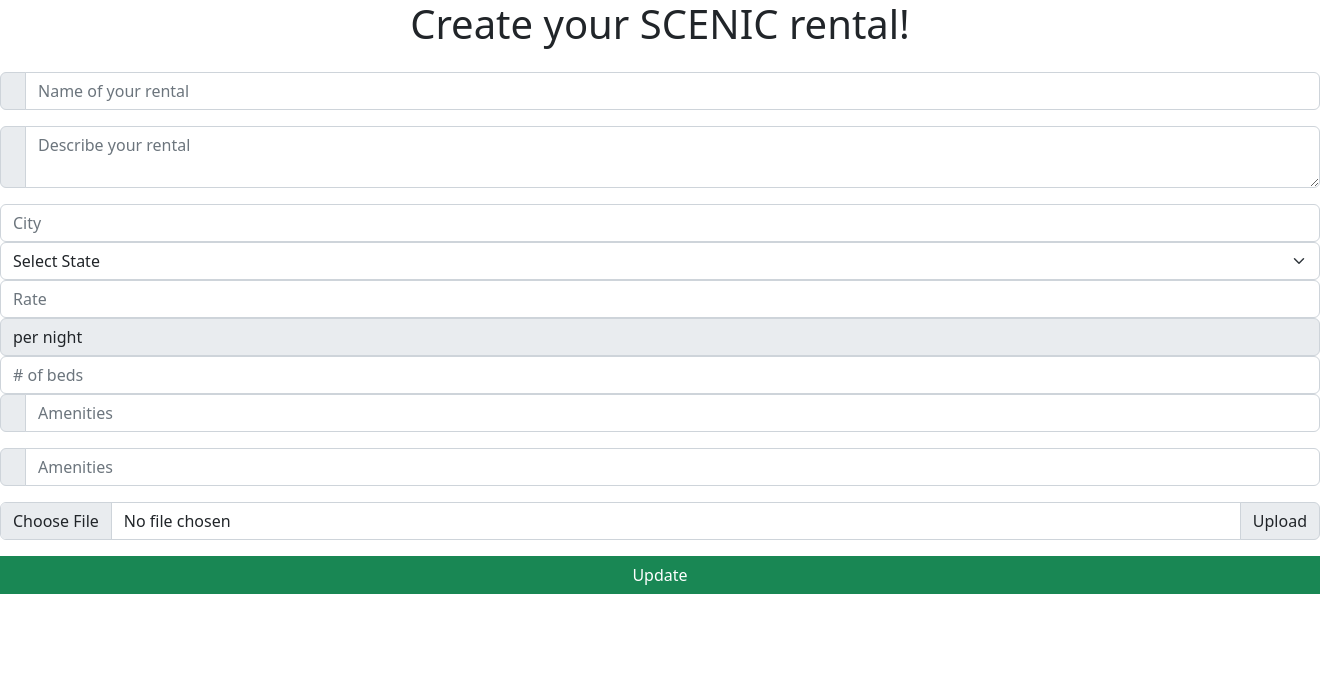
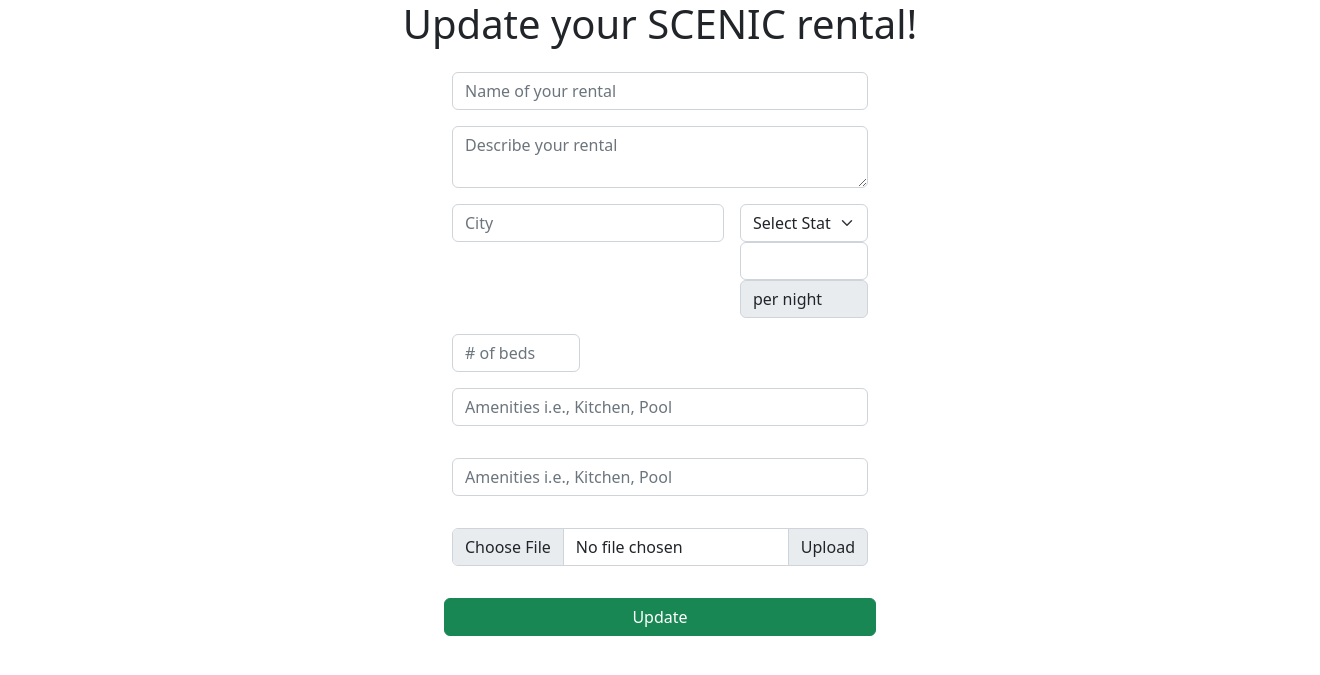
Before and after one commit to dqrico/scenic_app, a Flask app: template flask_app/templates/editOne.html in a window 1320 px wide; the page is wider, and only the part inside the window is pictured. Shown: the top 675 px of that part. Run offline with Flask 2, Linux system fonts and the light colour scheme; the template is opened without the code that fills it, so the values that code supplies are empty.

Commit message:
mostly cleaned up forms

```diff
--- a/flask_app/templates/editOne.html
+++ b/flask_app/templates/editOne.html
@@ -8,23 +8,21 @@
     <title>Create</title>
 </head>
 <body>
-    <h1 class="text-center mb-4">Create your SCENIC rental!</h1>
-    <div class="main">
+    <h1 class="text-center mb-4">Update your SCENIC rental!</h1>
+    <div class="container text-center col-md-4">
         <div class="row">
             <div class="form">
                 <div class="input-group mb-3">
-                    <span class="input-group-text" id="basic-addon1"></span>
                     <input type="text" name="name" class="form-control" placeholder="Name of your rental" aria-describedby="basic-addon1">
                 </div>
                 <div class="input-group mb-3">
-                    <span class="input-group-text"></span>
                     <textarea class="form-control" name="description" placeholder="Describe your rental"></textarea>
                 </div>
-                <div class="form-group row">
-                    <div class="col-xs-3">
-                    <input class="form-control" name ="city"placeholder="City" type="text">
+                <div class="row g-3 mb-3">
+                    <div class="col-sm-8">
+                    <input class="form-control" name="city"placeholder="City" type="text">
                     </div>
-                    <div class="col-xs-3">
+                    <div class="col-sm">
                     <select class="form-select" name="state" type="text">
                         <option selected>Select State</option>
                         <option value=1>AL</option>
@@ -84,21 +82,19 @@
                         <option value=55>WY</option>
                     </div>
                 </div>
-                <div class="input-group mb-3">
-                    <span class="input-group-text">$</span>
-                    <input type="text" name="rate" class="form-control" placeholder="Rate">
-                    <span class="input-group-text">per night</span>
-                </div>
-                <div class="col-xs-2">
+                    <div class="input-group mb-3">
+                        <span class="input-group-text">$</span>
+                        <input type="text" name="rate"class="form-control" aria-label="Amount (to the nearest dollar)">
+                        <span class="input-group-text">per night</span>
+                    </div>
+                <div class="col-sm-4">
                     <input class="form-control" name ="beds" placeholder="# of beds" type="text">
                 </div>
                 <div class="input-group mb-3">
-                    <span class="input-group-text" id="basic-addon1"></span>
-                    <input type="text" name="amenity_1" class="form-control" placeholder="Amenities" aria-describedby="basic-addon1">
+                    <input type="text" name="amenity_1" class="form-control" placeholder="Amenities i.e., Kitchen, Pool" aria-describedby="basic-addon1">
                 </div>
                 <div class="input-group mb-3">
-                    <span class="input-group-text" id="basic-addon1"></span>
-                    <input type="text" name="amenity_2" class="form-control" placeholder="Amenities" aria-describedby="basic-addon1">
+                    <input type="text" name="amenity_2" class="form-control" placeholder="Amenities i.e., Kitchen, Pool" aria-describedby="basic-addon1">
                 </div>
                 <div class="input-group mb-3">
                     <input type="file" class="form-control" name="image" id="inputGroupFile02">
@@ -106,6 +102,7 @@
                 </div>
                 <input type="submit" value="Update" class="btn btn-success">
             </div>
+        </div>
     </div>
 </body>
 </html>
```
